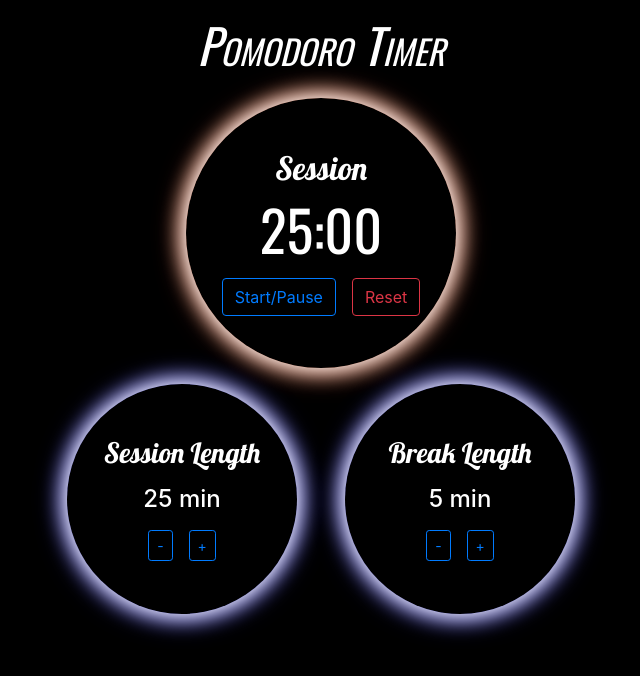
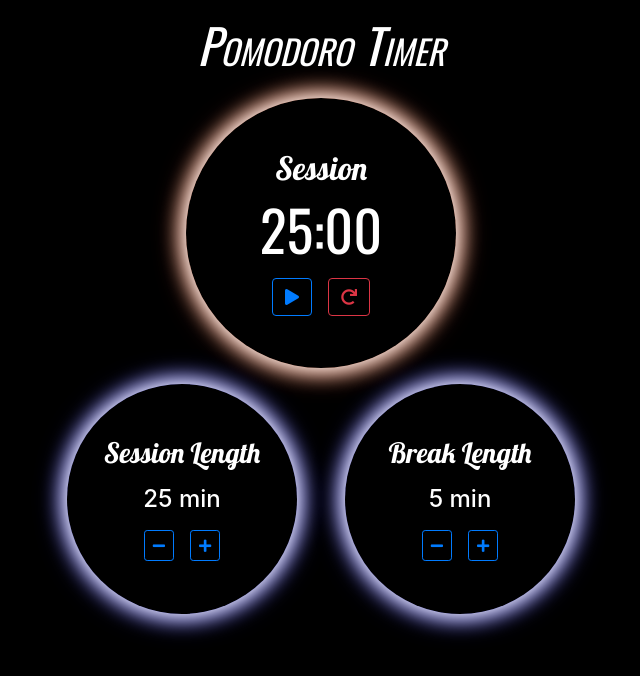
Before and after one commit to vivian-ms/Pomodoro-Timer, a React (Create React App) app in the folder my_app/: page / in a window 1280 px wide. Shown: the top 676 px of the page, without its empty margins (319-959 px from the left). Built offline with nearby package versions, Linux system fonts and the light colour scheme.

Commit message:
Replaced text in buttons with font awesome icons

```diff
--- a/my_app/src/components/Control.js
+++ b/my_app/src/components/Control.js
@@ -21,10 +21,14 @@ const Control = ({ length, setLength, type, isRunning }) => {
 
         {/* Disable buttons if timer is running */}
         {/* Disable decrement if length < 1 min */}
-        <button id={`${type}-decrement`} className="btn btn-outline-primary btn-sm mr-3" onClick={decrement} disabled={(!isRunning && length > 60) ? false : true}>-</button>
+        <button id={`${type}-decrement`} className="btn btn-outline-primary btn-sm mr-3" onClick={decrement} disabled={(!isRunning && length > 60) ? false : true}>
+          <i className="fas fa-minus"></i>
+        </button>
 
         {/* Disable increment if length > 60 min */}
-        <button id={`${type}-increment`} className="btn btn-outline-primary btn-sm" onClick={increment} disabled={(!isRunning && length < 3600) ? false : true}>+</button>
+        <button id={`${type}-increment`} className="btn btn-outline-primary btn-sm" onClick={increment} disabled={(!isRunning && length < 3600) ? false : true}>
+          <i className="fas fa-plus"></i>
+        </button>
       </div>
     </div>
   );
--- a/my_app/src/components/Timer.js
+++ b/my_app/src/components/Timer.js
@@ -91,8 +91,12 @@ const Timer = ({ DEFAULT_SESSION, DEFAULT_BREAK, session, rest, isRunning, setSe
       <div id="timer">
         <h2 id="timer-label" className="label">{type}</h2>
         <p id="time-left" className="display-4 time">{formattedTime}</p>
-        <button id="start_stop" className="btn btn-outline-primary mr-3" onClick={start_stop}>Start/Pause</button>
-        <button id="reset" className="btn btn-outline-danger" onClick={reset}>Reset</button>
+        <button id="start_stop" className="btn btn-outline-primary mr-3" onClick={start_stop}>
+          {!isRunning ? <i className="fas fa-play"></i> : <i className="fas fa-pause"></i>}
+        </button>
+        <button id="reset" className="btn btn-outline-danger" onClick={reset}>
+          <i className="fas fa-redo"></i>
+        </button>
         <audio id="beep" ref={audioRef} src="https://www.soundjay.com/door/sounds/doorbell-5.mp3" />
       </div>
     </div>
```
Also changed, not shown: 1 other file (tests, documents, lock files or other folders).
